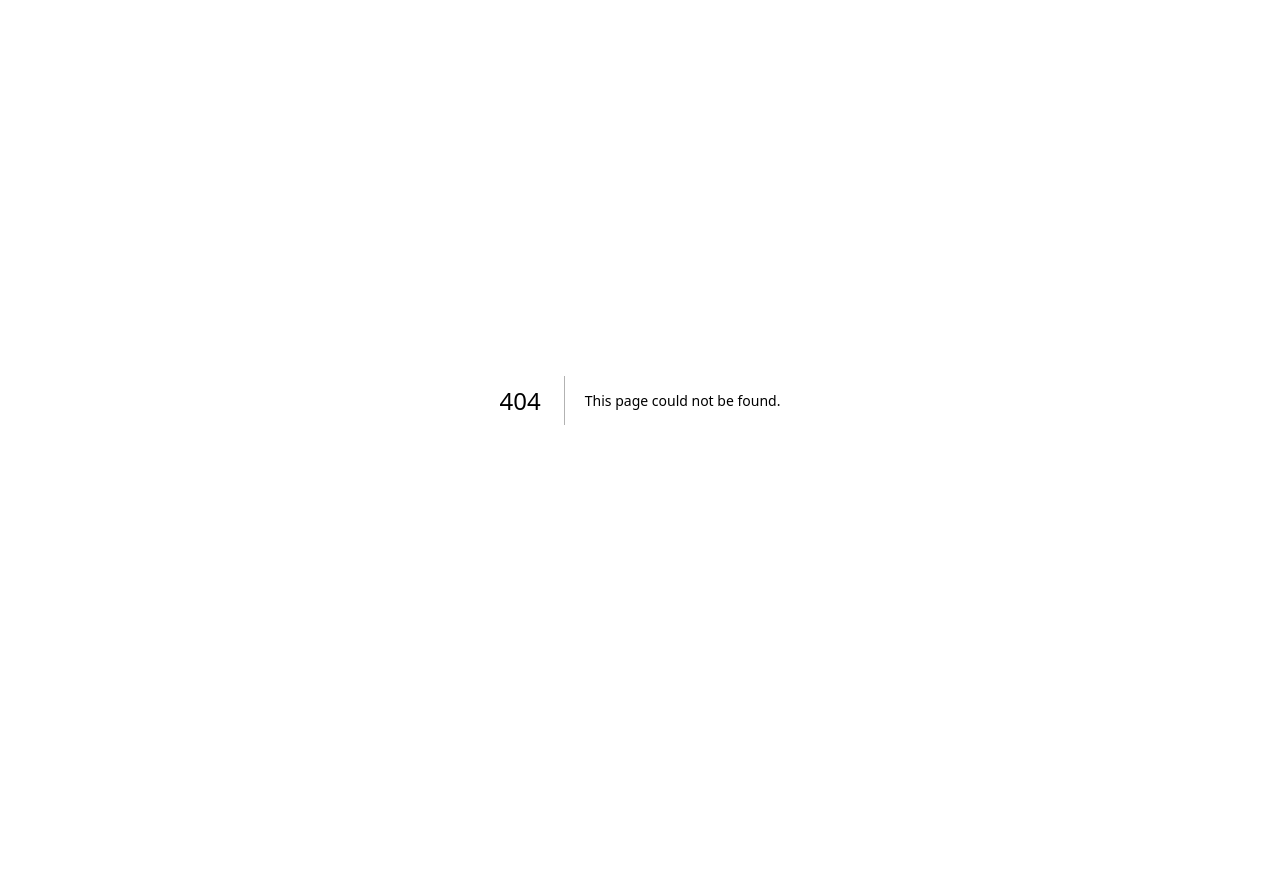
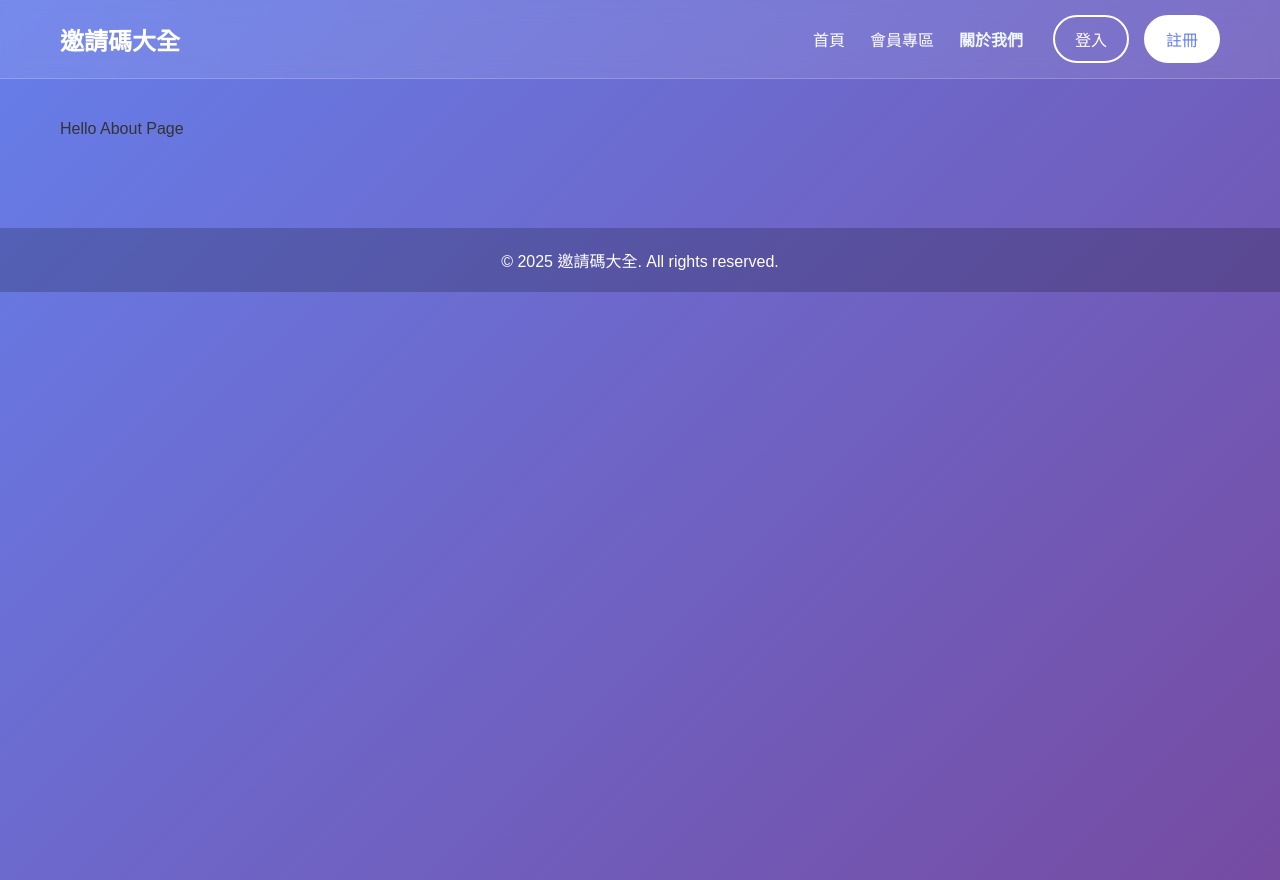
Before and after one commit to Shuchinlearnscoding/code-share-nextjs, a Next.js app: page /about in a window 1280 px wide. Before the commit this address had no page. Before the commit the page ends 800 px from the top, so only its background shows below. Built offline with nearby package versions, Linux system fonts and the light colour scheme.

Commit message:
Add initial layout, header, footer, and about page components

```diff
--- /dev/null
+++ b/app/about/page.js
@@ -0,0 +1,9 @@
+import React from 'react'
+
+export default function page() {
+  return (
+    <div>
+        Hello About Page
+    </div>
+  )
+}
--- /dev/null
+++ b/app/components/footer.js
@@ -0,0 +1,7 @@
+export default function Footer() {
+  return (
+    <footer className="footer">
+      <p>&copy; 2025 邀請碼大全. All rights reserved.</p>
+    </footer>
+  )
+}
--- /dev/null
+++ b/app/components/header.js
@@ -0,0 +1,73 @@
+'use client'
+
+import Link from 'next/link'
+import { useState } from 'react'
+import { usePathname } from 'next/navigation'
+
+export default function Header() {
+  const [isDropdownOpen, setIsDropdownOpen] = useState(false)
+  const pathname = usePathname()
+
+  return (
+    <header className="header">
+      <div className="header-container">
+        <Link href="/" className="logo">
+          邀請碼大全
+        </Link>
+
+        <nav className="nav">
+          <ul className="nav-links">
+            <li>
+              <Link
+                href="/"
+                className={pathname === '/' ? 'active' : ''}
+              >
+                首頁
+              </Link>
+            </li>
+            <li
+              className="member-dropdown"
+              onMouseEnter={() => setIsDropdownOpen(true)}
+              onMouseLeave={() => setIsDropdownOpen(false)}
+            >
+              <Link href="#" onClick={(e) => e.preventDefault()}>
+                會員專區
+              </Link>
+              <div className={`dropdown-menu ${isDropdownOpen ? 'show' : ''}`}>
+                <Link
+                  href="/profile"
+                  className={pathname === '/profile' ? 'active' : ''}
+                >
+                  個人資料編輯
+                </Link>
+                <Link
+                  href="/manage-codes"
+                  className={pathname === '/manage-codes' ? 'active' : ''}
+                >
+                  管理我的邀請碼
+                </Link>
+              </div>
+            </li>
+            <li>
+              <Link
+                href="/about"
+                className={pathname === '/about' ? 'active' : ''}
+              >
+                關於我們
+              </Link>
+            </li>
+          </ul>
+
+          <div className="auth-buttons">
+            <Link href="/login" className="btn-login">
+              登入
+            </Link>
+            <Link href="/register" className="btn-register">
+              註冊
+            </Link>
+          </div>
+        </nav>
+      </div>
+    </header>
+  )
+}
--- /dev/null
+++ b/app/layout.css
@@ -0,0 +1,221 @@
+/* Layout Styles - layout.css */
+
+* {
+    margin: 0;
+    padding: 0;
+    box-sizing: border-box;
+}
+
+body {
+    font-family: 'Microsoft JhengHei', 'PingFang TC', Arial, sans-serif;
+    background: linear-gradient(135deg, #667eea 0%, #764ba2 100%);
+    min-height: 100vh;
+    color: #333;
+}
+
+/* Header Layout */
+.header {
+    background: rgba(255, 255, 255, 0.1);
+    backdrop-filter: blur(10px);
+    padding: 15px 0;
+    position: fixed;
+    top: 0;
+    width: 100%;
+    z-index: 1000;
+    border-bottom: 1px solid rgba(255, 255, 255, 0.2);
+}
+
+.header-container {
+    max-width: 1200px;
+    margin: 0 auto;
+    display: flex;
+    justify-content: space-between;
+    align-items: center;
+    padding: 0 20px;
+}
+
+.logo {
+    font-size: 24px;
+    font-weight: bold;
+    color: white;
+    text-decoration: none;
+    transition: opacity 0.3s ease;
+}
+
+.logo:hover {
+    opacity: 0.8;
+}
+
+/* Navigation */
+.nav {
+    display: flex;
+    align-items: center;
+    gap: 30px;
+}
+
+.nav-links {
+    display: flex;
+    list-style: none;
+    gap: 25px;
+}
+
+.nav-links a {
+    color: white;
+    text-decoration: none;
+    font-weight: 500;
+    transition: color 0.3s ease;
+    position: relative;
+}
+
+.nav-links a:hover,
+.nav-links a.active {
+    color: #f0f8ff;
+    font-weight: 600;
+}
+
+/* Member Area Dropdown */
+.member-dropdown {
+    position: relative;
+}
+
+.dropdown-menu {
+    position: absolute;
+    top: 100%;
+    right: 0;
+    background: white;
+    min-width: 180px;
+    border-radius: 8px;
+    box-shadow: 0 8px 25px rgba(0, 0, 0, 0.15);
+    padding: 10px 0;
+    opacity: 0;
+    visibility: hidden;
+    transform: translateY(-10px);
+    transition: all 0.3s ease;
+    margin-top: 10px;
+}
+
+.dropdown-menu.show {
+    opacity: 1;
+    visibility: visible;
+    transform: translateY(0);
+}
+
+.dropdown-menu a {
+    display: block;
+    padding: 12px 20px;
+    color: #333;
+    text-decoration: none;
+    font-size: 14px;
+    transition: background-color 0.3s ease;
+}
+
+.dropdown-menu a:hover,
+.dropdown-menu a.active {
+    background-color: #f8f9ff;
+    color: #667eea;
+}
+
+/* Auth Buttons */
+.auth-buttons {
+    display: flex;
+    gap: 15px;
+}
+
+.btn-login,
+.btn-register {
+    padding: 10px 20px;
+    border-radius: 25px;
+    text-decoration: none;
+    font-weight: 500;
+    transition: all 0.3s ease;
+    border: 2px solid white;
+}
+
+.btn-login {
+    color: white;
+    background: transparent;
+}
+
+.btn-login:hover {
+    background: white;
+    color: #667eea;
+}
+
+.btn-register {
+    background: white;
+    color: #667eea;
+}
+
+.btn-register:hover {
+    background: transparent;
+    color: white;
+    transform: translateY(-2px);
+    box-shadow: 0 5px 15px rgba(255, 255, 255, 0.3);
+}
+
+/* Main Content Container */
+.main-container {
+    margin-top: 80px;
+    padding: 40px 20px;
+    max-width: 1200px;
+    margin-left: auto;
+    margin-right: auto;
+}
+
+/* Footer */
+.footer {
+    background: rgba(0, 0, 0, 0.2);
+    color: white;
+    text-align: center;
+    padding: 20px;
+    margin-top: 50px;
+}
+
+/* Loading Animation */
+@keyframes spin {
+    0% { transform: rotate(0deg); }
+    100% { transform: rotate(360deg); }
+}
+
+/* Responsive Design */
+@media (max-width: 768px) {
+    .header-container {
+        padding: 0 15px;
+    }
+
+    .nav-links {
+        display: none;
+    }
+
+    .logo {
+        font-size: 20px;
+    }
+
+    .auth-buttons {
+        gap: 10px;
+    }
+
+    .btn-login,
+    .btn-register {
+        padding: 8px 16px;
+        font-size: 14px;
+    }
+
+    .main-container {
+        margin-top: 70px;
+        padding: 20px 15px;
+    }
+}
+
+@media (max-width: 480px) {
+    .auth-buttons {
+        flex-direction: column;
+        gap: 8px;
+    }
+
+    .btn-login,
+    .btn-register {
+        text-align: center;
+        padding: 8px 12px;
+    }
+}
--- a/app/layout.js
+++ b/app/layout.js
@@ -1,27 +1,25 @@
-import { Geist, Geist_Mono } from "next/font/google";
-import "./globals.css";
-
-const geistSans = Geist({
-  variable: "--font-geist-sans",
-  subsets: ["latin"],
-});
-
-const geistMono = Geist_Mono({
-  variable: "--font-geist-mono",
-  subsets: ["latin"],
-});
+import './layout.css'
+import Header from './components/header'
+import Footer from './components/footer'
 
 export const metadata = {
-  title: "Create Next App",
-  description: "Generated by create next app",
-};
+  title: {
+    template: '%s | 邀請碼大全',
+    default: '邀請碼大全 - 最完整的MGM推薦碼分享平台'
+  },
+  description: '最完整的MGM推薦碼分享平台',
+}
 
 export default function RootLayout({ children }) {
   return (
-    <html lang="en">
-      <body className={`${geistSans.variable} ${geistMono.variable}`}>
-        {children}
+    <html lang="zh-TW">
+      <body>
+        <Header />
+        <main className="main-container">
+          {children}
+        </main>
+        <Footer />
       </body>
     </html>
-  );
+  )
 }
```
Also changed, not shown: app/admin/page.js (added, +9 -0 lines), app/page.js (+1 -40 lines).
